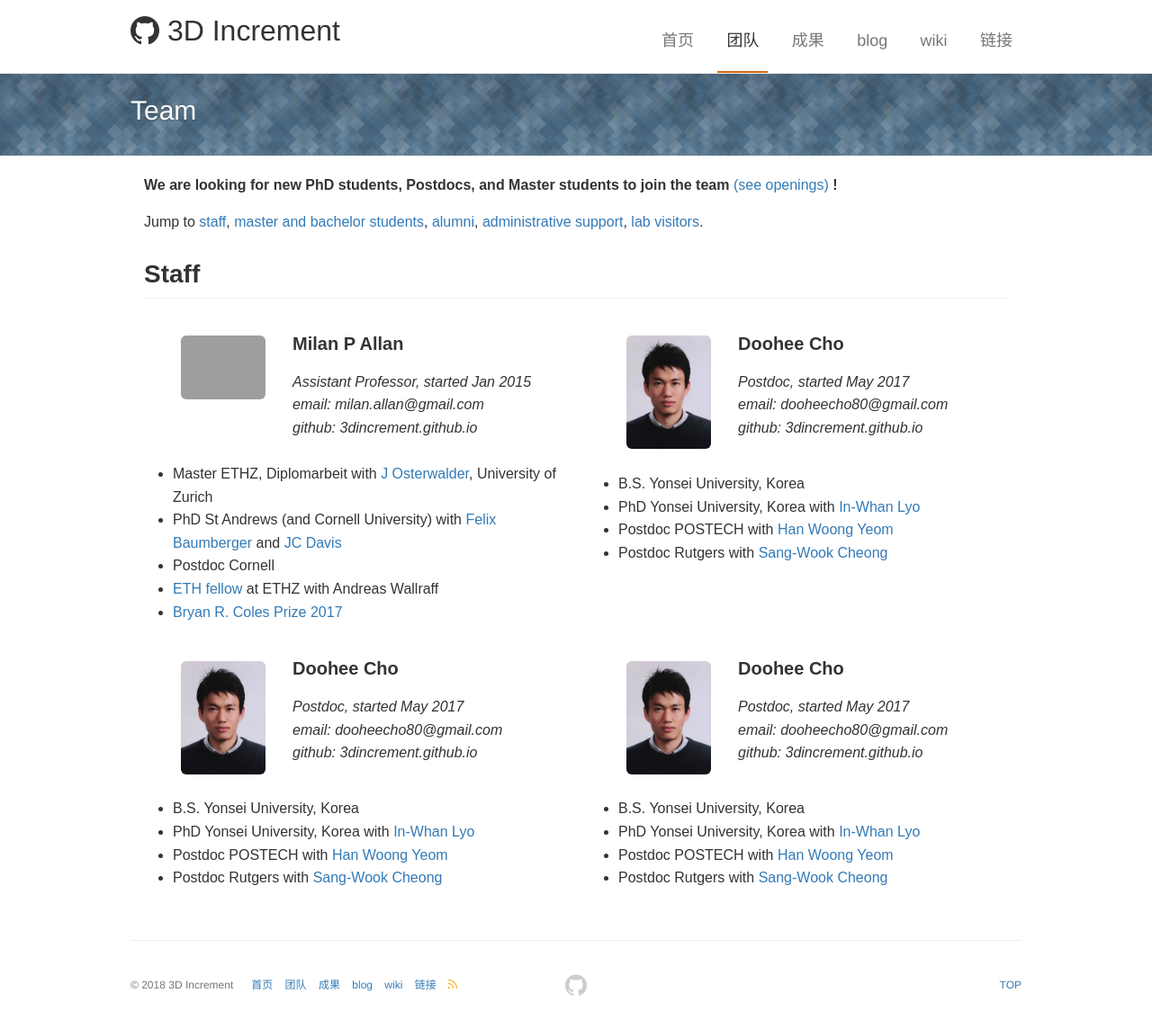
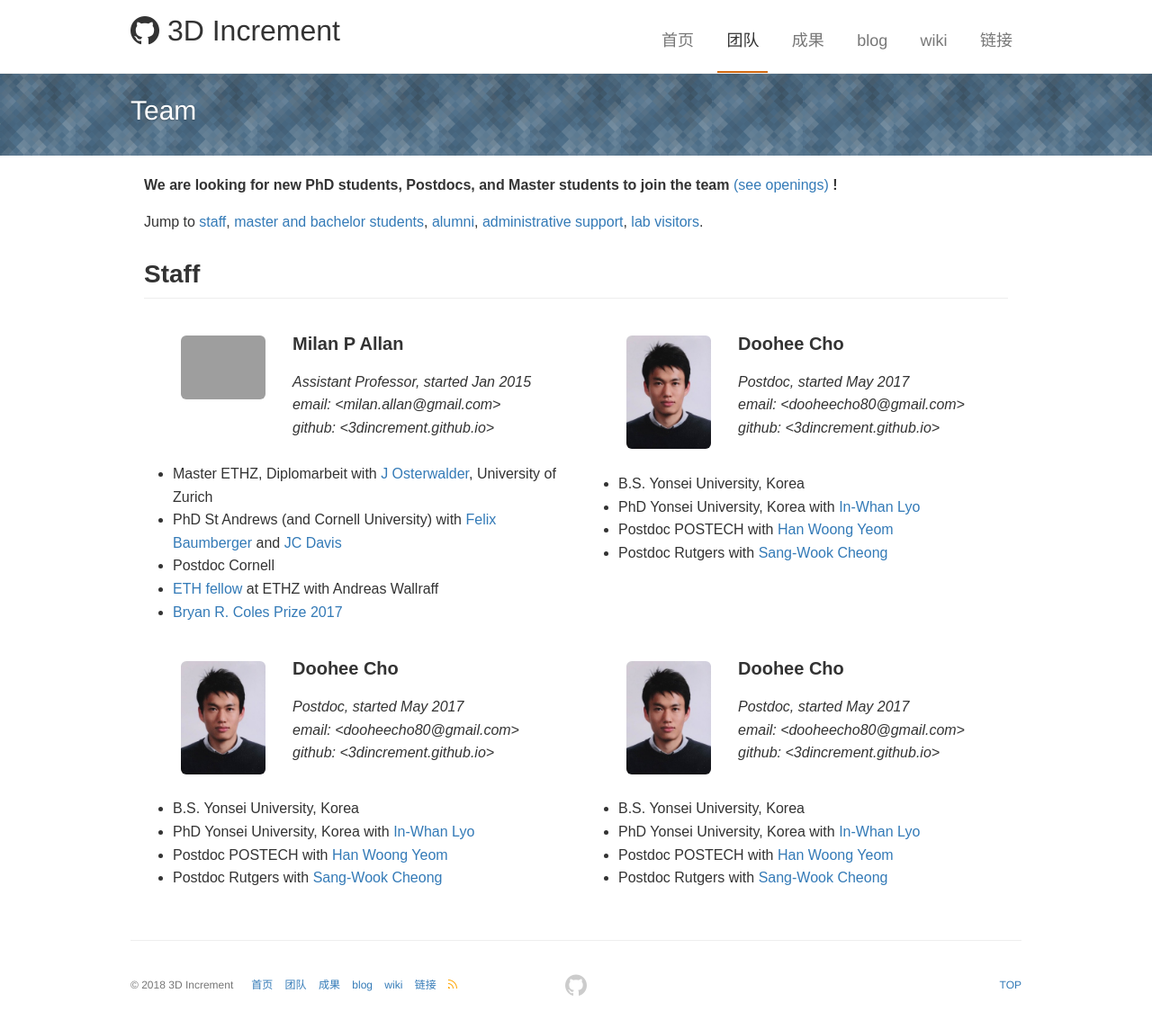
Before and after one commit to 3dincrement/3dincrement.github.io, a Jekyll site: the page built from pages/team.md, in a window 1280 px wide. Shown: the whole page at 90% size. Built offline with Jekyll 4.4.1, drawn with Linux system fonts in a browser that asks for light colours.

```diff
--- a/pages/team.md
+++ b/pages/team.md
@@ -31,7 +31,8 @@ Jump to [staff](#staff), [master and bachelor students](#master-and-bachelor-stu
 	</div>
 	<div class="col-sm-8 col-sm-push-1">
 	  <h4>{{ member.name }}</h4>
-	  <i>{{ member.info }}<br>email: {{ member.email }}<br>github: {{ member.github }}</i>
+	  <i>{{ member.info }}
+	  <br>email: <{{ member.email }}><br>github: <{{ member.github }}></i>
 	</div>
 </div>
 <br>
```
Also changed, not shown: _wiki/guide.md (added, +37 -0 lines).
